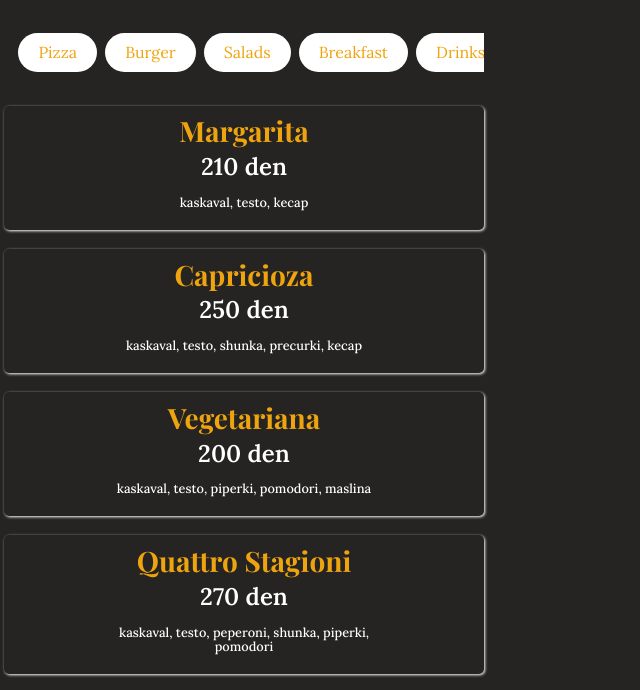
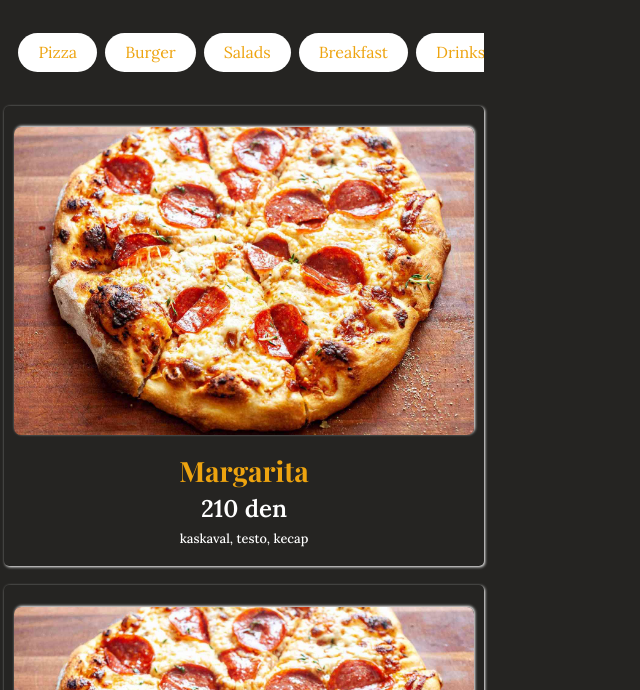
Before and after one commit to Zlatko-7/Napoli-menu, a website built with Vite: page index.html in a window 1280 px wide. Both pictures are taken after a click on the element "Pizza". Shown: the part 73-763 px from the top of the page, without its empty margins (0-640 px from the left). Built offline with nearby package versions, Linux system fonts and the light colour scheme.

Commit message:
add image

```diff
--- a/data.js
+++ b/data.js
@@ -4,162 +4,192 @@ export const data = [
             {
                 name: 'Margarita',
                 price: '210 den',
-                ingredients: ['kaskaval', 'testo', 'kecap']
+                ingredients: ['kaskaval', 'testo', 'kecap'],
+                image: 'images/pizza.jpg'
             },
             {
                 name: 'Capricioza',
                 price: '250 den',
-                ingredients: ['kaskaval', 'testo', 'shunka', 'precurki', 'kecap']
+                ingredients: ['kaskaval', 'testo', 'shunka', 'precurki', 'kecap'],
+                image: 'images/pizza.jpg'
             },
             {
                 name: 'Vegetariana',
                 price: '200 den',
-                ingredients: ['kaskaval', 'testo', 'piperki', 'pomodori', 'maslina']
+                ingredients: ['kaskaval', 'testo', 'piperki', 'pomodori', 'maslina'],
+                image: 'images/pizza.jpg'
             },
             {
                 name: 'Quattro Stagioni',
                 price: '270 den',
-                ingredients: ['kaskaval', 'testo', 'peperoni', 'shunka', 'piperki', 'pomodori']
+                ingredients: ['kaskaval', 'testo', 'peperoni', 'shunka', 'piperki', 'pomodori'],
+                image: 'images/pizza.jpg'
             },
             {
                 name: 'Quattro Formaggi',
                 price: '300 den',
-                ingredients: ['kaskaval', 'testo', 'gorgonzola', 'feta', 'parmezan']
+                ingredients: ['kaskaval', 'testo', 'gorgonzola', 'feta', 'parmezan'],
+                image: 'images/pizza.jpg'
             }
         ],
         hamburgers: [
             {
                 name: 'Cheeseburger',
                 price: '180 den',
-                ingredients: ['lepinja', 'mlako meso', 'cheddar sir', 'zelenchuk']
+                ingredients: ['lepinja', 'mlako meso', 'cheddar sir', 'zelenchuk'],
+                image: ''
             },
             {
                 name: 'Bacon Burger',
                 price: '220 den',
-                ingredients: ['lepinja', 'mlako meso', 'cheddar sir', 'pekmez', 'zelenchuk']
+                ingredients: ['lepinja', 'mlako meso', 'cheddar sir', 'pekmez', 'zelenchuk'],
+                image: ''
             },
             {
                 name: 'Mushroom Burger',
                 price: '200 den',
-                ingredients: ['lepinja', 'mlako meso', 'cheddar sir', 'pecurki', 'zelenchuk']
+                ingredients: ['lepinja', 'mlako meso', 'cheddar sir', 'pecurki', 'zelenchuk'],
+                image: ''
             },
             {
                 name: 'Chicken Burger',
                 price: '190 den',
-                ingredients: ['lepinja', 'pileshko meso', 'majonez', 'zelena salata']
+                ingredients: ['lepinja', 'pileshko meso', 'majonez', 'zelena salata'],
+                image: ''
             },
             {
                 name: 'Veggie Burger',
                 price: '210 den',
-                ingredients: ['lepinja', 'zelenchuk', 'humus', 'avokado']
+                ingredients: ['lepinja', 'zelenchuk', 'humus', 'avokado'],
+                image: ''
             }
         ],
         drinks: [
             {
                 name: 'Coca-Cola',
                 price: '70 den',
-                size: '0.33L'
+                size: '0.33L',
+                image: ''
             },
             {
                 name: 'Fanta',
                 price: '70 den',
-                size: '0.33L'
+                size: '0.33L',
+                image: ''
             },
             {
                 name: 'Sprite',
                 price: '70 den',
-                size: '0.33L'
+                size: '0.33L',
+                image: ''
             },
             {
                 name: 'Lemonade',
                 price: '80 den',
-                size: '0.5L'
+                size: '0.5L',
+                image: ''
             },
             {
                 name: 'Iced Tea',
                 price: '90 den',
-                size: '0.5L'
+                size: '0.5L',
+                image: ''
             }
         ],
         alcohol: [
             {
                 name: 'Red Wine',
                 price: '300 den',
-                type: '750ml'
+                type: '750ml',
+                image: ''
             },
             {
                 name: 'White Wine',
                 price: '280 den',
-                type: '750ml'
+                type: '750ml',
+                image: ''
             },
             {
                 name: 'Beer',
                 price: '150 den',
-                type: '500ml'
+                type: '500ml',
+                image: ''
             },
             {
                 name: 'Whiskey',
                 price: '500 den',
-                type: '50ml'
+                type: '50ml',
+                image: ''
             },
             {
                 name: 'Vodka',
                 price: '400 den',
-                type: '500ml'
+                type: '500ml',
+                image: ''
             }
         ],
         breakfast: [
             {
                 name: 'Omelette',
                 price: '180 den',
-                ingredients: ['eggs', 'mushrooms', 'cheese', 'tomatoes']
+                ingredients: ['eggs', 'mushrooms', 'cheese', 'tomatoes'],
+                image: ''
             },
             {
                 name: 'Pancakes',
                 price: '150 den',
-                ingredients: ['flour', 'milk', 'eggs', 'butter', 'syrup']
+                ingredients: ['flour', 'milk', 'eggs', 'butter', 'syrup'],
+                image: ''
             },
             {
                 name: 'Fruit Salad',
                 price: '200 den',
-                ingredients: ['strawberries', 'blueberries', 'bananas', 'apples', 'honey']
+                ingredients: ['strawberries', 'blueberries', 'bananas', 'apples', 'honey'],
+                image: ''
             },
             {
                 name: 'Croissant',
                 price: '100 den',
-                ingredients: ['flour', 'butter', 'sugar']
+                ingredients: ['flour', 'butter', 'sugar'],
+                image: ''
             },
             {
                 name: 'Yogurt Parfait',
                 price: '220 den',
-                ingredients: ['yogurt', 'granola', 'mixed berries', 'honey']
+                ingredients: ['yogurt', 'granola', 'mixed berries', 'honey'],
+                image: ''
             }
         ],
         salads: [
             {
                 name: 'Caesar Salad',
                 price: '220 den',
-                ingredients: ['romaine lettuce', 'croutons', 'parmesan', 'chicken', 'Caesar dressing']
+                ingredients: ['romaine lettuce', 'croutons', 'parmesan', 'chicken', 'Caesar dressing'],
+                image: ''
             },
             {
                 name: 'Greek Salad',
                 price: '200 den',
-                ingredients: ['cucumbers', 'tomatoes', 'red onion', 'olives', 'feta cheese', 'olive oil']
+                ingredients: ['cucumbers', 'tomatoes', 'red onion', 'olives', 'feta cheese', 'olive oil'],
+                image: ''
             },
             {
                 name: 'Cobb Salad',
                 price: '250 den',
-                ingredients: ['avocado', 'bacon', 'chicken', 'eggs', 'tomatoes', 'blue cheese', 'vinaigrette']
+                ingredients: ['avocado', 'bacon', 'chicken', 'eggs', 'tomatoes', 'blue cheese', 'vinaigrette'],
+                image: ''
             },
             {
                 name: 'Caprese Salad',
                 price: '240 den',
-                ingredients: ['mozzarella', 'tomatoes', 'basil', 'balsamic glaze']
+                ingredients: ['mozzarella', 'tomatoes', 'basil', 'balsamic glaze'],
+                image: ''
             },
             {
                 name: 'Waldorf Salad',
                 price: '230 den',
-                ingredients: ['apples', 'celery', 'walnuts', 'grapes', 'mayonnaise']
+                ingredients: ['apples', 'celery', 'walnuts', 'grapes', 'mayonnaise'],
+                image: ''
             }
         ]
     }
--- a/index.css
+++ b/index.css
@@ -17,29 +17,29 @@ body {
     align-items: center;
 
 }
+.name {
+    font-size: 1.75rem;
+    font-family: 'Playfair Display', sans-serif;
+    font-weight: 700;
+    color: #eea40f;
+    margin: .5rem;
+}
+.price {
+    font-size: 1.5rem;
+    font-weight: 600;
+    font-family: 'Lora', sans-serif;
+    color: #FFFFFF;
+    margin: 0;
+}
 .ingredients {
     color: #FFFFFF;
-    margin: 0 auto;
     padding: .6rem;
     font-family: 'Lora', sans-serif;
     font-weight: 500;
     max-width: 300px;
     overflow-x: auto;
     font-size: .8rem;
-}
-.name {
-    font-size: 1.75rem;
     margin: 0;
-    font-family: 'Playfair Display', sans-serif;
-    font-weight: 700;
-    color: #eea40f;
-}
-.price {
-    font-size: 1.5rem;
-    font-weight: 600;
-    margin: .35rem;
-    font-family: 'Lora', sans-serif;
-    color: #FFFFFF;
 }
 .navbar {
     display: flex;
@@ -145,3 +145,10 @@ h1 {
       transform: translateY(0);
     }
   }
+
+  .food-img {
+    width: 100%;
+    border-radius: 7px;
+    box-shadow: 1px -1px 3px white;
+    margin: .75rem
+}
--- a/index.js
+++ b/index.js
@@ -10,6 +10,7 @@ const pizzaNav = document.getElementById('pizza-nav')
 const burgerNav = document.getElementById('burger-nav')
 const content = document.getElementById('content')
 
+
 const hideAll = () => {
     burger.style.display = 'none'
     pizza.style.display = 'none'
@@ -21,13 +22,14 @@ const hideAll = () => {
 
 content ? hideAll() : render()
 
-const renderItems = (items, container, type ) => {
+const renderItems = (items, container, type, img ) => {
     console.log(items)
     console.log(container)
     console.log(type)
     return items.map((item, index) => {
         const ingredientsSpace = item.ingredients.join(', ')
         return `<div class='container ${type}'>
+                    <img class='food-img' src='${item.image}'/>
                     <p class='name'>${item.name}</p>
                     <p class='price'>${item.price}</p>
                     <p class='ingredients'>${ingredientsSpace}</p>
```
Also changed, not shown: images/pizza.jpg (added).
